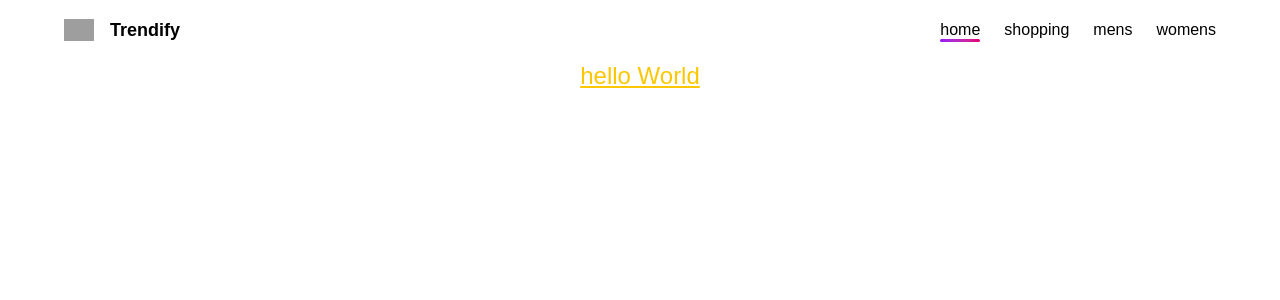
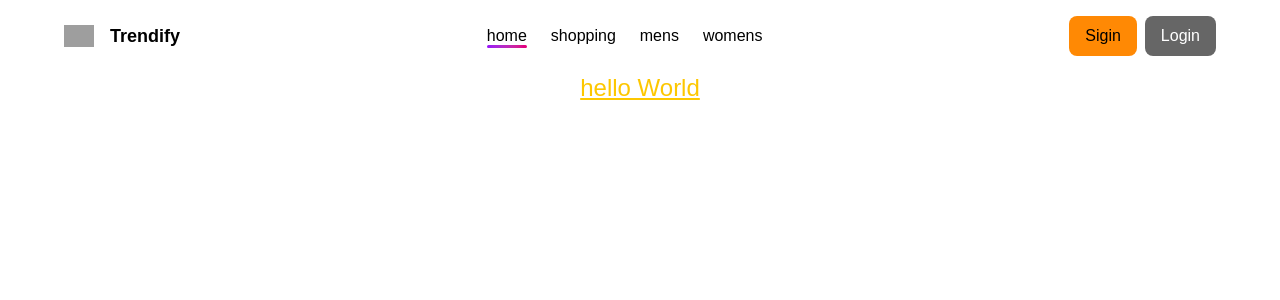
Before and after one commit to mdjameel04/Trendify, a Next.js app: page / in a window 1280 px wide. Shown: the top 300 px of the page. Built offline with nearby package versions, Linux system fonts and the light colour scheme; grey boxes are pictures that could not be loaded.

Commit message:
navbar completed

```diff
--- a/Components/Navbar.tsx
+++ b/Components/Navbar.tsx
@@ -67,8 +67,13 @@ const toggleMenu = () => {
         })}
    </div>
 
+      <div className=" hidden md:flex items-center justify-center gap-2">
+ <button className="bg-orange-400 px-4 py-2 rounded-lg  font-medium">Sigin</button>
+ <button className="bg-black/60 px-4 py-2 text-white rounded-lg  font-medium">Login</button>
+    </div>
+
    {/* mobile menu */}
-      <div className="block sm:hidden" onClick={toggleMenu}>
+      <div className="block md:hidden" onClick={toggleMenu}>
       <button >
      {menuOpen ? <X size={24}/> : <Menu size={24}/>}
       </button>
@@ -86,15 +91,16 @@ const toggleMenu = () => {
       </button>
 
       {/* Menu */}
-      <div className="flex flex-col gap-3">
+      <div className="flex flex-col gap-3 text-center">
         {NavItems.map((item) => (
+           <Link href={item.path} onClick={toggleMenu}>
           <button
             key={item.name}
             onClick={() => setActive(item.name)}
             className={`flex items-center gap-3 px-4 py-3 rounded-xl transition-all
                 ${
                     active === item.name
-                  ? "bg-gradient-to-r from-orange-500 to-orange-600"
+                    ? "bg-linear-to-r from-orange-500 to-red-600"
                     : "text-gray-300 hover:bg-[#1a1a1c]"
                 }
                 `}
@@ -102,6 +108,8 @@ const toggleMenu = () => {
 
             <span>{item.name}</span>
           </button>
+                    </Link>
+
         ))}
       </div>
 
```
Lines whose indentation alone changed are shown as unchanged.
